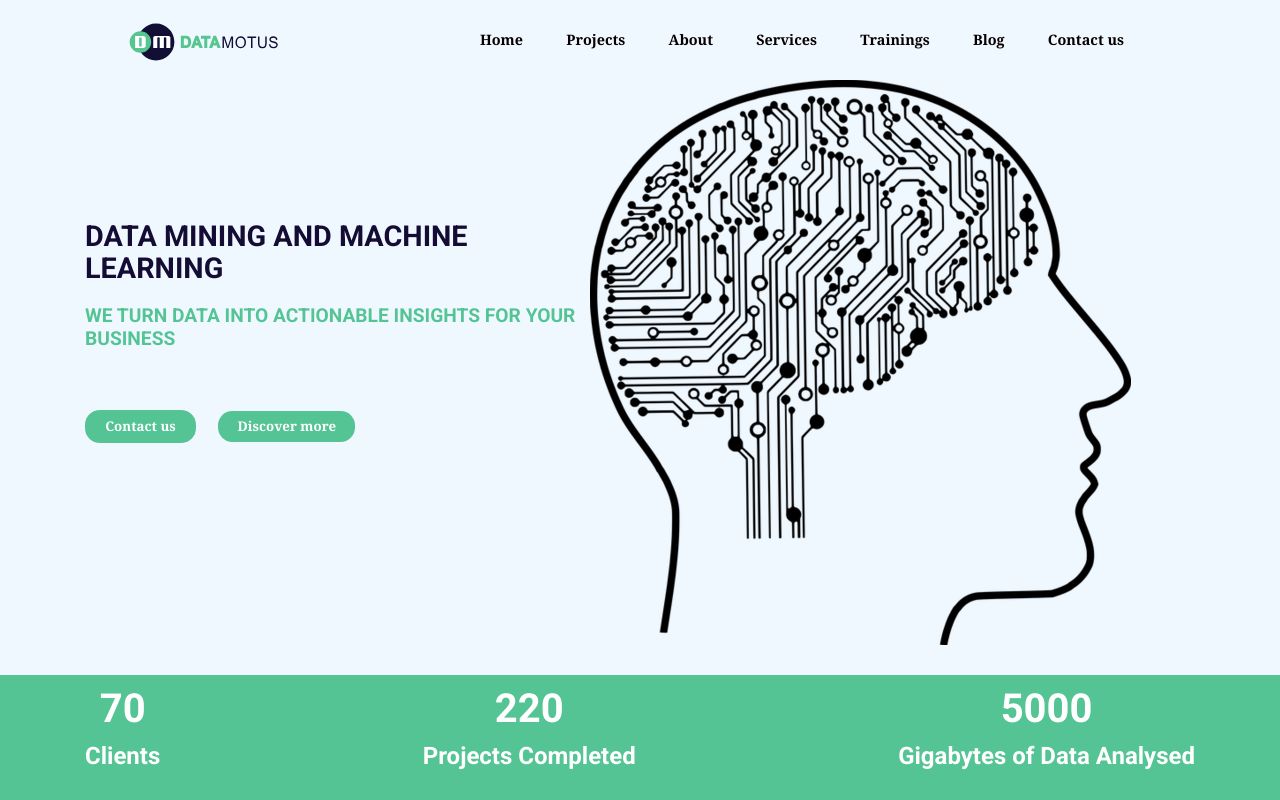
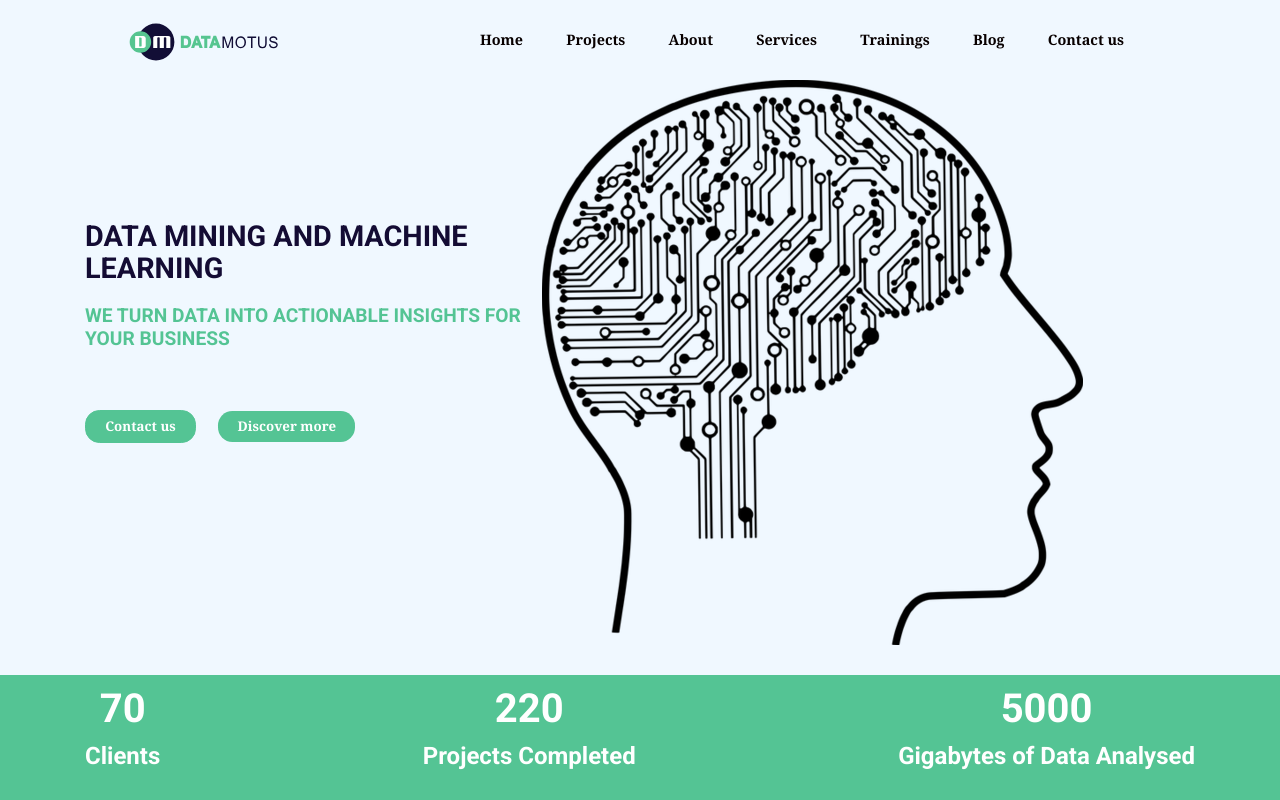
Before and after one commit to ArmanMotus/Datamotus, a React (Create React App) app: page /#/ in a window 1280 px wide. Shown: the top 800 px of the page. Built offline with nearby package versions, Linux system fonts and the light colour scheme.

Commit message:
6/2/2023

```diff
--- a/src/styles/hero.css
+++ b/src/styles/hero.css
@@ -218,6 +218,14 @@
 @media only screen and (orientation: landscape) {
     /* Styles for landscape (horizontal) orientation go here */
 
+    .hero__content {
+        width: 70%;
+    }
+
+    .hero__img {
+        width: 100%;
+    }
+
     .hero__content h2 {
         font-size: 1.8rem;
         line-height: 2rem;
@@ -235,9 +243,7 @@
         column-gap: 1.4rem;
     }
 
-    .hero__img {
-        width: 60%;
-    }
+
 
     .primary__btn, .secondary__btn {
         padding: 0.4rem 1.2rem;
```
